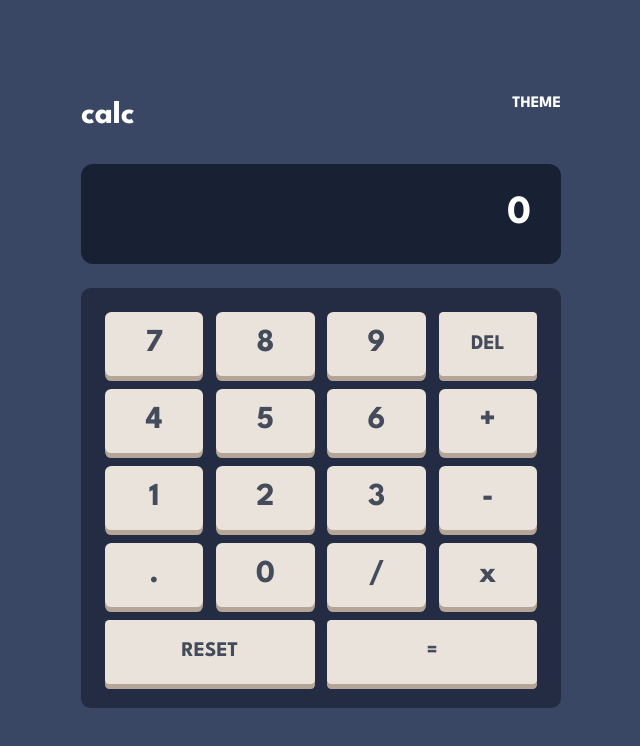
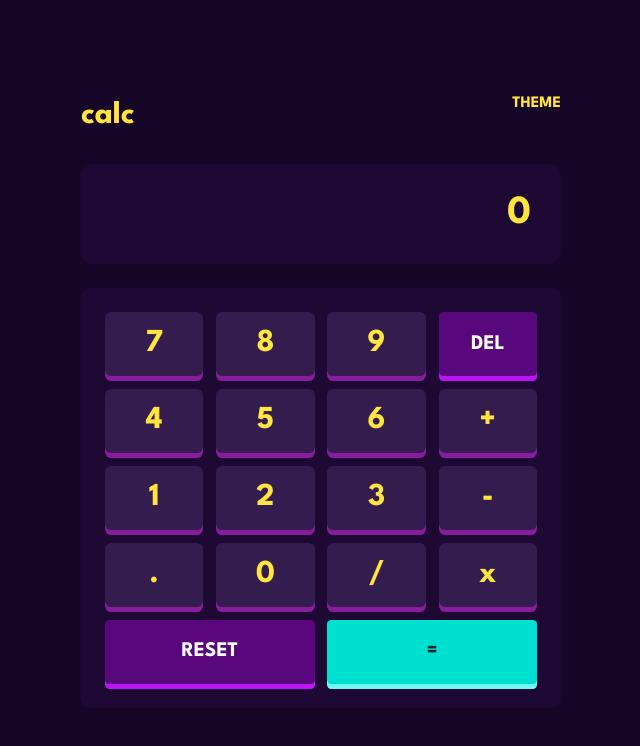
Before and after one commit to Paul-HenryN/fem-calculator-app, a React (Vite) app: page / in a window 1280 px wide. Shown: the top 746 px of the page, without its empty margins (319-959 px from the left). Built offline with nearby package versions, Linux system fonts and the light colour scheme.

Commit message:
feat: add button variants components

```diff
--- a/src/App.jsx
+++ b/src/App.jsx
@@ -102,7 +102,7 @@ export default function App() {
     operation: "",
   });
 
-  const [theme, setTheme] = useState(1);
+  const [theme, setTheme] = useState(3);
 
   let containerClass = styles.container;
 
--- a/src/Button/Button.jsx
+++ /dev/null
@@ -1,36 +0,0 @@
-import { useContext } from "react";
-import { CalculatorContext, ThemeContext } from "../App";
-import { actions } from "../globals";
-import styles from "./Button.module.css";
-
-export default function Button({
-  children,
-  className,
-  action = actions.WRITE,
-}) {
-  const dispatch = useContext(CalculatorContext);
-  const theme = useContext(ThemeContext);
-
-  let btnClass = styles.btn;
-
-  switch (theme) {
-    case 1:
-      btnClass += ` ${styles.btn_th1}`;
-      break;
-    case 2:
-      btnClass += ` ${styles.btn_th2}`;
-      break;
-    case 3:
-      btnClass += ` ${styles.btn_th3}`;
-  }
-
-  return (
-    <button
-      type="button"
-      className={`${btnClass} ${className}`}
-      onClick={() => dispatch({ type: action, value: children })}
-    >
-      {children}
-    </button>
-  );
-}
--- /dev/null
+++ b/src/Buttons/Button/Button.jsx
@@ -0,0 +1,22 @@
+import { useContext } from "react";
+import { CalculatorContext } from "../../App";
+import { actions } from "../../globals";
+import styles from "./Button.module.css";
+
+export default function Button({
+  children,
+  className,
+  action = actions.WRITE,
+}) {
+  const dispatch = useContext(CalculatorContext);
+
+  return (
+    <button
+      type="button"
+      className={`${styles.btn} ${className}`}
+      onClick={() => dispatch({ type: action, value: children })}
+    >
+      {children}
+    </button>
+  );
+}
--- /dev/null
+++ b/src/Buttons/Button/Button.module.css
@@ -0,0 +1,12 @@
+.btn {
+  --shadow-color: black;
+  box-shadow: 0px 5px 0px 0px var(--shadow-color);
+  border: none;
+  outline: none;
+
+  border-radius: 0.2em;
+}
+.btn:active {
+  transform: translateY(3px);
+  box-shadow: 0px 1px 0px 0px var(--shadow-color);
+}
--- /dev/null
+++ b/src/Buttons/NormalButton/NormalButton.jsx
@@ -0,0 +1,28 @@
+import Button from "../Button/Button";
+import { ThemeContext } from "../../App";
+import styles from "./NormalButton.module.css";
+import { useContext } from "react";
+
+export default function NormalButton({ children, className, action }) {
+  const theme = useContext(ThemeContext);
+
+  let btnClass = styles.btn_normal;
+
+  switch (theme) {
+    case 1:
+      btnClass += ` ${styles.btn_normal_th1}`;
+      break;
+    case 2:
+      btnClass += ` ${styles.btn_normal_th2}`;
+      break;
+    case 3:
+      btnClass += ` ${styles.btn_normal_th3}`;
+      break;
+  }
+
+  return (
+    <Button className={`${btnClass} ${className}`} action={action}>
+      {children}
+    </Button>
+  );
+}
--- a/src/Button/Button.module.css
+++ b/src/Buttons/NormalButton/NormalButton.module.css
@@ -1,28 +1,15 @@
-.btn {
-  --shadow-color: black;
-  box-shadow: 0px 5px 0px 0px var(--shadow-color);
-  border: none;
-  outline: none;
-
-  border-radius: 0.2em;
-}
-.btn:active {
-  transform: translateY(3px);
-  box-shadow: 0px 1px 0px 0px var(--shadow-color);
-}
-
-.btn_th1 {
+.btn_normal_th1 {
   background-color: var(--clr-neutral--th1);
   --shadow-color: var(--clr-neutral-dark--th1);
   color: var(--clr-txt-dark--th1);
 }
-.btn_th2 {
+.btn_normal_th2 {
   background-color: var(--clr-neutral--th2);
   --shadow-color: var(--clr-neutral-dark--th2);
   color: var(--clr-txt-dark--th2);
 }
-.btn_th3 {
+.btn_normal_th3 {
   background-color: var(--clr-primary-dark-300--th3);
-  --shadow-color: var(--clr-primary-light-100--th3);
+  --shadow-color: var(--clr-primary-dark-100--th3);
   color: var(--clr-txt-light-100--th3);
 }
--- /dev/null
+++ b/src/Buttons/PrimaryButton/PrimaryButton.jsx
@@ -0,0 +1,28 @@
+import Button from "../Button/Button";
+import { ThemeContext } from "../../App";
+import styles from "./PrimaryButton.module.css";
+import { useContext } from "react";
+
+export default function PrimaryButton({ children, className, action }) {
+  const theme = useContext(ThemeContext);
+
+  let btnClass = styles.btn_primary;
+
+  switch (theme) {
+    case 1:
+      btnClass += ` ${styles.btn_primary_th1}`;
+      break;
+    case 2:
+      btnClass += ` ${styles.btn_primary_th2}`;
+      break;
+    case 3:
+      btnClass += ` ${styles.btn_primary_th3}`;
+      break;
+  }
+
+  return (
+    <Button className={`${btnClass} ${className}`} action={action}>
+      {children}
+    </Button>
+  );
+}
--- /dev/null
+++ b/src/Buttons/PrimaryButton/PrimaryButton.module.css
@@ -0,0 +1,15 @@
+.btn_primary_th1 {
+  background-color: var(--clr-accent--th1);
+  --shadow-color: var(--clr-accent-dark--th1);
+  color: var(--clr-txt-light--th1);
+}
+.btn_primary_th2 {
+  background-color: var(--clr-accent-2--th2);
+  --shadow-color: var(--clr-accent-2-dark--th2);
+  color: var(--clr-txt-light--th2);
+}
+.btn_primary_th3 {
+  background-color: var(--clr-accent--th3);
+  --shadow-color: var(--clr-accent-light--th3);
+  color: var(--clr-txt-dark--th3);
+}
--- /dev/null
+++ b/src/Buttons/SecondaryButton/SecondaryButton.jsx
@@ -0,0 +1,28 @@
+import Button from "../Button/Button";
+import { ThemeContext } from "../../App";
+import styles from "./SecondaryButton.module.css";
+import { useContext } from "react";
+
+export default function SecondaryButton({ children, className, action }) {
+  const theme = useContext(ThemeContext);
+
+  let btnClass = styles.btn_secondary;
+
+  switch (theme) {
+    case 1:
+      btnClass += ` ${styles.btn_secondary_th1}`;
+      break;
+    case 2:
+      btnClass += ` ${styles.btn_secondary_th2}`;
+      break;
+    case 3:
+      btnClass += ` ${styles.btn_secondary_th3}`;
+      break;
+  }
+
+  return (
+    <Button className={`${btnClass} ${className}`} action={action}>
+      {children}
+    </Button>
+  );
+}
--- /dev/null
+++ b/src/Buttons/SecondaryButton/SecondaryButton.module.css
@@ -0,0 +1,15 @@
+.btn_secondary_th1 {
+  background-color: var(--clr-primary-dark-100--th1);
+  --shadow-color: var(--clr-primary-dark-200--th1);
+  color: var(--clr-txt-light--th1);
+}
+.btn_secondary_th2 {
+  background-color: var(--clr-accent-1--th2);
+  --shadow-color: var(--clr-accent-1-dark--th2);
+  color: var(--clr-txt-light--th2);
+}
+.btn_secondary_th3 {
+  background-color: var(--clr-primary-dark-200--th3);
+  --shadow-color: var(--clr-primary-light-100--th3);
+  color: var(--clr-txt-light-400--th3);
+}
--- a/src/Keypad/Keypad.jsx
+++ b/src/Keypad/Keypad.jsx
@@ -1,8 +1,10 @@
-import Button from "../Button/Button";
+import NormalButton from "../Buttons/NormalButton/NormalButton";
 import { actions } from "../globals";
 import { ThemeContext } from "../App";
 import styles from "./Keypad.module.css";
 import { useContext } from "react";
+import PrimaryButton from "../Buttons/PrimaryButton/PrimaryButton";
+import SecondaryButton from "../Buttons/SecondaryButton/SecondaryButton";
 
 export default function Keypad() {
   const theme = useContext(ThemeContext);
@@ -22,30 +24,40 @@ export default function Keypad() {
 
   return (
     <div className={keypadClass}>
-      <Button>7</Button>
-      <Button>8</Button>
-      <Button>9</Button>
-      <Button className="fs-medium" action={actions.DELETE}>
+      <NormalButton>7</NormalButton>
+      <NormalButton>8</NormalButton>
+      <NormalButton>9</NormalButton>
+
+      <SecondaryButton className="fs-medium" action={actions.DELETE}>
         DEL
-      </Button>
-      <Button>4</Button>
-      <Button>5</Button>
-      <Button>6</Button>
-      <Button action={actions.SET_OPERATION}>+</Button>
-      <Button>1</Button>
-      <Button>2</Button>
-      <Button>3</Button>
-      <Button action={actions.SET_OPERATION}>-</Button>
-      <Button>.</Button>
-      <Button>0</Button>
-      <Button action={actions.SET_OPERATION}>/</Button>
-      <Button action={actions.SET_OPERATION}>x</Button>
-      <Button className="fs-medium grid-col-span-2" action={actions.RESET}>
+      </SecondaryButton>
+
+      <NormalButton>4</NormalButton>
+      <NormalButton>5</NormalButton>
+      <NormalButton>6</NormalButton>
+      <NormalButton action={actions.SET_OPERATION}>+</NormalButton>
+      <NormalButton>1</NormalButton>
+      <NormalButton>2</NormalButton>
+      <NormalButton>3</NormalButton>
+      <NormalButton action={actions.SET_OPERATION}>-</NormalButton>
+      <NormalButton>.</NormalButton>
+      <NormalButton>0</NormalButton>
+      <NormalButton action={actions.SET_OPERATION}>/</NormalButton>
+      <NormalButton action={actions.SET_OPERATION}>x</NormalButton>
+
+      <SecondaryButton
+        className="fs-medium grid-col-span-2"
+        action={actions.RESET}
+      >
         RESET
-      </Button>
-      <Button className="fs-medium grid-col-span-2" action={actions.COMPUTE}>
+      </SecondaryButton>
+
+      <PrimaryButton
+        className="fs-medium grid-col-span-2"
+        action={actions.COMPUTE}
+      >
         =
-      </Button>
+      </PrimaryButton>
     </div>
   );
 }
```
